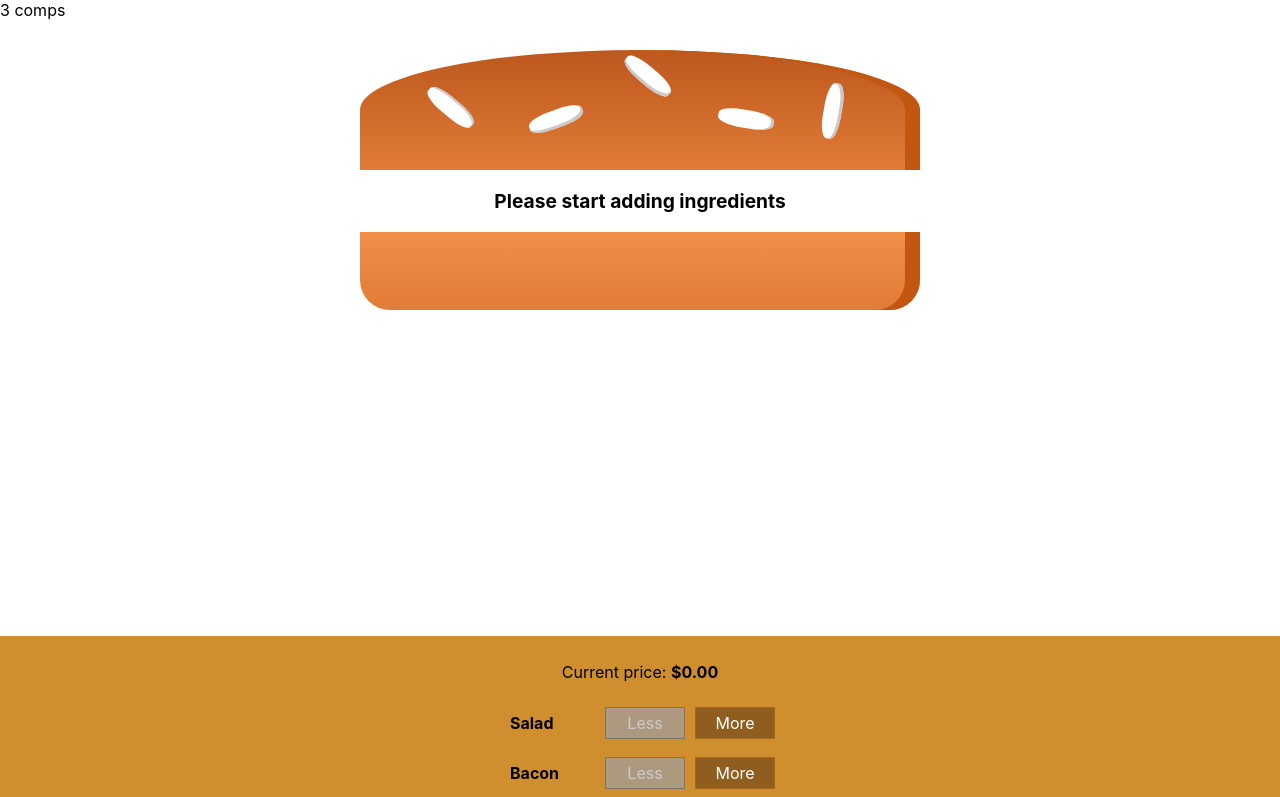
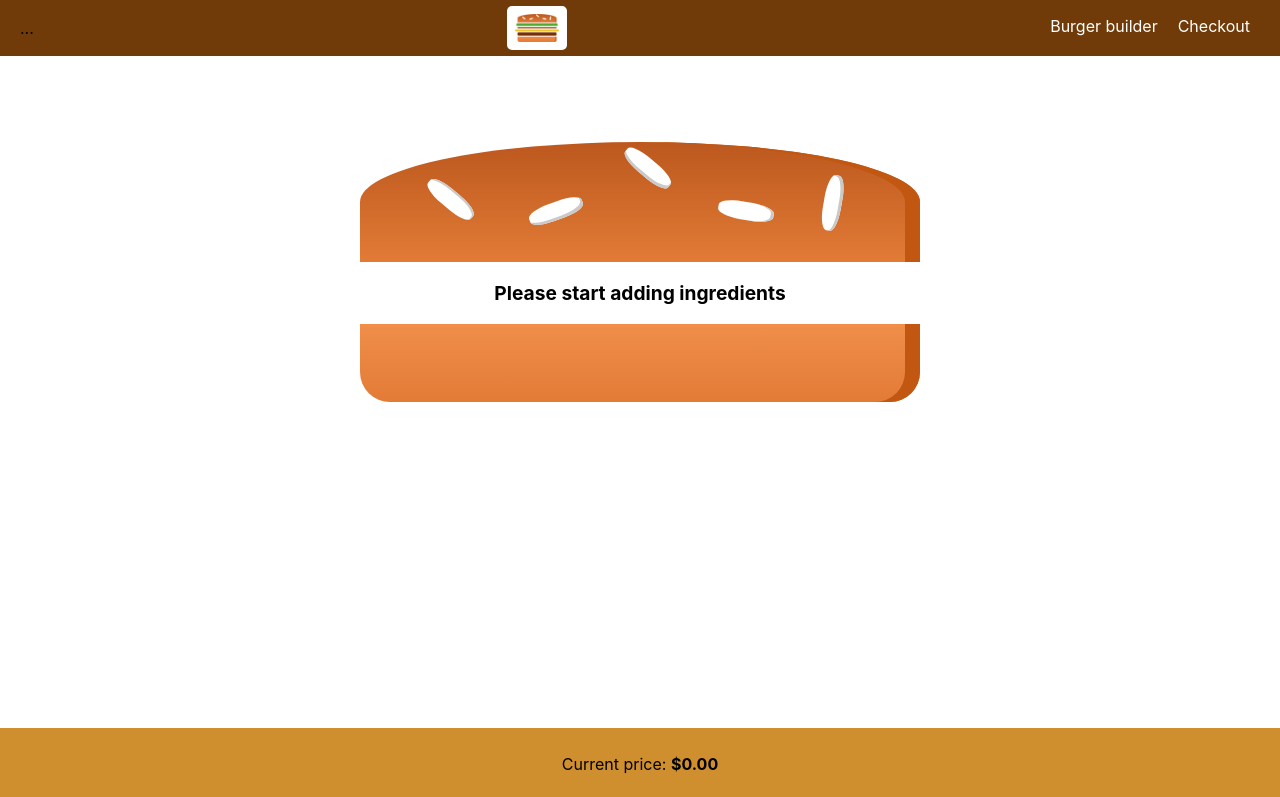
Before and after one commit to cfdez89/burger-app, a React (Create React App) app: page / in a window 1280 px wide. Shown: the top 797 px of the page. Built offline with nearby package versions, Linux system fonts and the light colour scheme.

Commit message:
navigation added

```diff
--- a/src/App.css
+++ b/src/App.css
@@ -1,6 +1,6 @@
 
 .main {
-    margin-top: 16px;
+    margin-top: 72px;
 }
 
 .bread-bottom {
@@ -277,6 +277,74 @@
     color: #944317;
 }
 
+
+.toolbar {
+    height: 56px;
+    width: 100%;
+    position: 'fixed';
+    top: 0;
+    left: 0;
+    background-color: #703B09;
+    display: flex;
+    justify-content: space-between;
+    align-items: center;
+    padding: 0 20px;
+    box-sizing: border-box;
+    z-index: 90;
+}
+
+.toolbar nav{
+    height: 100%;
+}
+
+.logo {
+    background-color: white;
+    padding: 8px;
+    height: 80%;
+    box-sizing: border-box;
+    border-radius: 5px;
+}
+
+.logo img{
+    height: 100%;
+}
+
+.navigation-items {
+    margin: 0;
+    padding:0;
+    list-style: none;
+    display: flex;
+    align-items: center;
+    height: 100%;
+}
+
+.navigation-item {
+    margin: 0;
+    display: flex;
+    height: 100%;
+    box-sizing: border-box;
+    align-items: center;
+}
+
+.navigation-item a {
+    color: white;
+    text-decoration: none;
+    height: 100%;
+    padding: 16px 10px;
+    border-bottom: 4px solid transparent;
+    box-sizing: border-box;
+    display: block;
+}
+
+.navigation-item a:hover,
+.navigation-item a:active
+.navigation-item a:active {
+    background-color: #8F5C2C;
+    border-bottom: 4px solid #40A4C8;
+    color: white;
+}
+
+
 @media (min-width: 600px) {
     .modal {
         width: 500px;
--- a/src/components/layout/Layout.js
+++ b/src/components/layout/Layout.js
@@ -1,11 +1,14 @@
 import React from 'react';
 
 import Aux from '../../shared/Aux';
+import Navigation from '../navigation/Navigation';
+import SideDrawer from '../navigation/SideDrawer';
 
 const Layout = (props) => {
     return (
         <Aux>
-            <div> 3 comps </div>
+            <Navigation/>
+
             <main className="main">
                 {props.children}
             </main>
@@ -13,3 +16,4 @@ const Layout = (props) => {
     );
 };
 export default Layout;
+ //<SideDrawer/>
--- /dev/null
+++ b/src/components/navigation/Navigation.js
@@ -0,0 +1,16 @@
+
+import React from 'react';
+import Logo from '../shared/Logo';
+import NavigationItems from './NavigationItems';
+
+const Navigation = (props) => (
+    <header className="toolbar">
+        <div>...</div>
+        <Logo/>
+        <nav>
+            <NavigationItems/>
+        </nav>
+    </header>
+);
+
+export default Navigation;
--- /dev/null
+++ b/src/components/navigation/NavigationItem.js
@@ -0,0 +1,14 @@
+
+import React from 'react';
+
+const NavigationItem = (props) => (
+    <li className="navigation-item">
+        <a href={props.link} className={null}>
+            {props.children}
+        </a>
+    </li>
+);
+
+export default NavigationItem;
+
+// correct <a> active class
--- /dev/null
+++ b/src/components/navigation/NavigationItems.js
@@ -0,0 +1,12 @@
+
+import React from 'react';
+import NavigationItem from '../navigation/NavigationItem';
+
+const NavigationItems = (props) => (
+    <ul className="navigation-items">
+        <NavigationItem link="/" active>Burger builder</NavigationItem>
+        <NavigationItem link="/" active>Checkout</NavigationItem>
+    </ul>
+);
+
+export default NavigationItems;
--- /dev/null
+++ b/src/components/navigation/SideDrawer.js
@@ -0,0 +1,17 @@
+
+import React from 'react';
+import Logo from '../shared/Logo';
+import NavigationItems from './NavigationItems';
+
+const SideDrawer = (props) => {
+    return (
+        <div className="side-drawer">
+            <Logo/>
+            <nav>
+                <NavigationItems/>
+            </nav>
+        </div>
+    );
+};
+
+export default SideDrawer;
--- /dev/null
+++ b/src/components/shared/Logo.js
@@ -0,0 +1,10 @@
+import React from 'react';
+import burgerLogo from "../../assets/burger-logo.png";
+
+const Logo = (props) => (
+    <div className="logo">
+        <img src={burgerLogo} alt="burger"/>
+    </div>
+);
+
+export default Logo;
--- a/src/containers/burgerBuilder/BurgerBuilder.js
+++ b/src/containers/burgerBuilder/BurgerBuilder.js
@@ -56,8 +56,8 @@ class BurgerBuilder extends Component {
     removeIngredientHandler = (type) => {
         if(this.state.ingredients[type] <= 0) return;
         const updatedIngredients = Object.assign({}, this.state.ingredients);
-        updatedIngredients[type] = this.state.ingredients[type]-1;
-        const newPrice = this.state.totalPrice - INGREDIENT_PRICES[type];
+        updatedIngredients[type] = Math.abs(this.state.ingredients[type]-1);
+        const newPrice = Math.abs(this.state.totalPrice - INGREDIENT_PRICES[type]);
         this.updateIngredientsState(updatedIngredients, newPrice);
     }
 
```
Also changed, not shown: src/assets/burger-logo.png (added), 1 other file (tests, documents, lock files or other folders).
